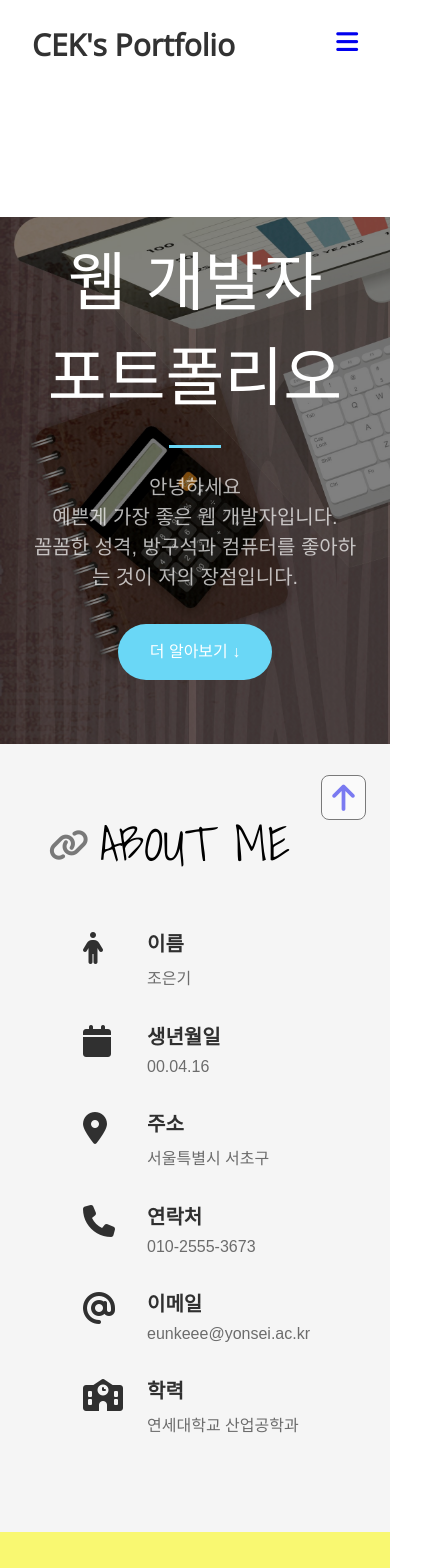
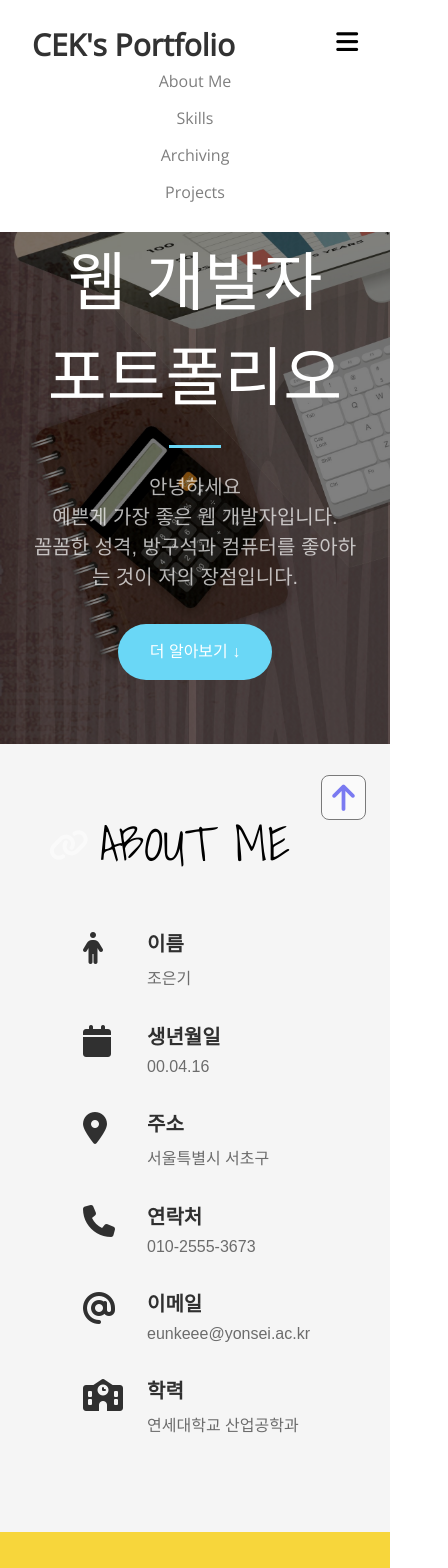
Before and after one commit to eunkeeee/eunkeeee-portfolio, a React (Create React App) app in the folder eunkeeee-portfolio/: page / in a window 390 px wide. Shown: the top 1568 px of the page, 448 px wide, since content can reach past the window. Built offline with nearby package versions, Linux system fonts and the light colour scheme; a web font is replaced by a local one.

Commit message:
개선개선

```diff
--- a/eunkeeee-portfolio/src/components/ProjectElement.module.css
+++ b/eunkeeee-portfolio/src/components/ProjectElement.module.css
@@ -65,6 +65,7 @@
   font-weight: 400;
   font-size: 0.9rem;
   width: calc(100% - 8.2rem);
+  word-break: break-all;
   color: blue;
   flex-shrink: 2;
 }
--- a/eunkeeee-portfolio/src/components/Subtitle.module.css
+++ b/eunkeeee-portfolio/src/components/Subtitle.module.css
@@ -20,7 +20,7 @@
   opacity: 0.5;
 }
 .url {
-  color: var(--light-gray);
+  color: white;
   opacity: 1;
   /* display: block;
   position: relative;
--- a/eunkeeee-portfolio/src/screens/Archiving.module.css
+++ b/eunkeeee-portfolio/src/screens/Archiving.module.css
@@ -9,6 +9,8 @@
   margin: 0 auto;
 }
 .container {
+  display: flex;
+  justify-content: center;
   margin: 0;
   line-height: normal;
 }
--- a/eunkeeee-portfolio/src/screens/Header.js
+++ b/eunkeeee-portfolio/src/screens/Header.js
@@ -4,11 +4,18 @@ import { useMediaQuery } from "react-responsive";
 
 const Header = ({ onClick }) => {
   const [isOpen, setMenu] = useState(false);
-  const header = document.querySelector("#Header");
-  // header.styles.backgroundColor = "white";
+  const media = window.matchMedia(useMediaQuery);
+  matchMedia("screen and (max-width: 1100px)");
+  // const [whiteHeader, setWhite] = useState(false);
+  // window.addEventListener("scroll", () => {
+  //   if (window.scrollY > 80) {
+  //     setWhite(true);
+  //   }
+  // });
+
   return (
     <div>
-      <header id="Header" className={styles.Header} onClick={onClick}>
+      <header className={styles.Header} onClick={onClick}>
         <div className={styles.content}>
           <a href="#top">
             <div className={styles.title}>CEK's Portfolio</div>
@@ -34,7 +41,6 @@ const Header = ({ onClick }) => {
             </div>
           )}
           <a
-            href="#"
             className={styles.toggleBtn}
             onClick={() => {
               setMenu((prev) => !prev);
--- a/eunkeeee-portfolio/src/screens/Header.module.css
+++ b/eunkeeee-portfolio/src/screens/Header.module.css
@@ -62,14 +62,18 @@
   .navigation__menus {
     flex-direction: column;
     align-items: center;
+    gap: 5px;
     width: 100%;
   }
-  .navigation__menu {
+  .navigation__menu a {
     color: black;
     opacity: 0.5;
+    font-weight: 500;
+    transition: all 0.1s ease-in-out;
   }
-  .navigation__menu:hover {
+  .navigation__menu a:hover {
     opacity: 1;
+    font-weight: 600;
   }
   .title {
     align-self: flex-start;
--- a/eunkeeee-portfolio/src/styles.css
+++ b/eunkeeee-portfolio/src/styles.css
@@ -36,7 +36,7 @@ a {
 
   /* Background color */
   --AboutMe-background: #f5f5f5;
-  --Skills-background: #f9f871;
+  --Skills-background: #f7d63b;
   --Archiving-background: black;
   --Archiving-element-background: white;
   --Project-background: #1fa0be;
```
